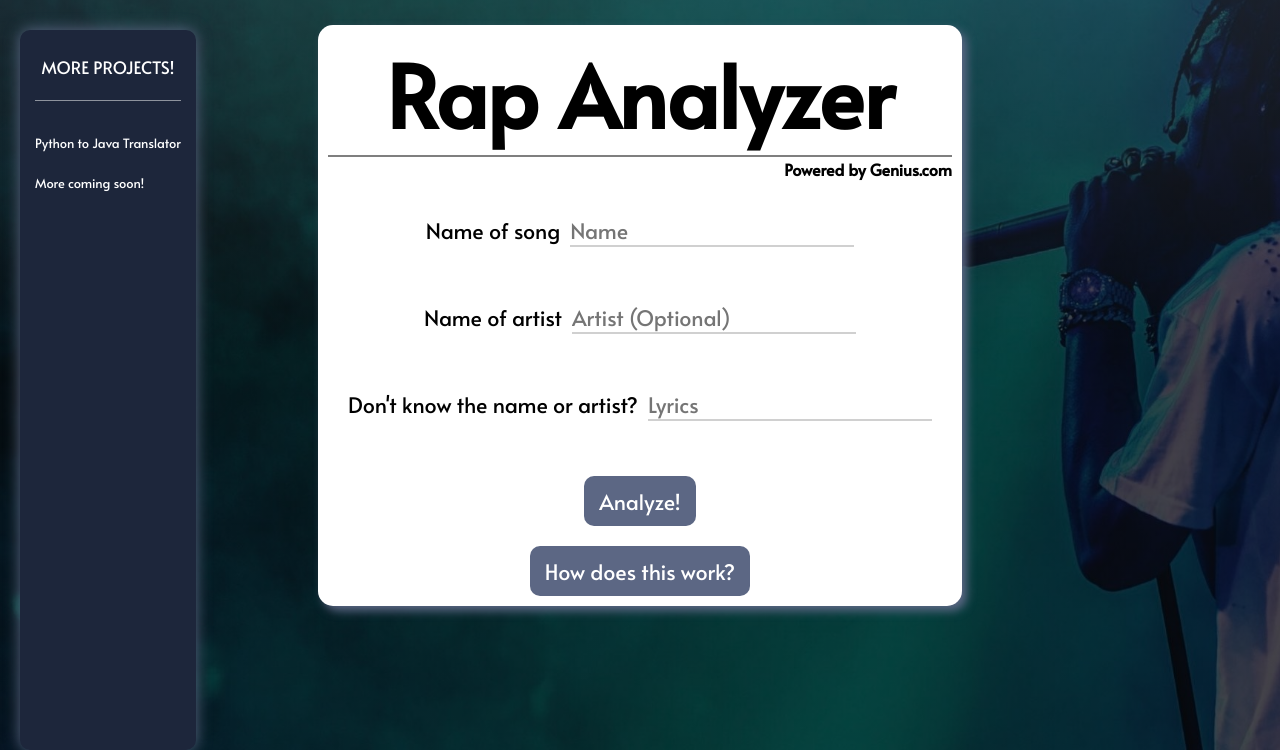
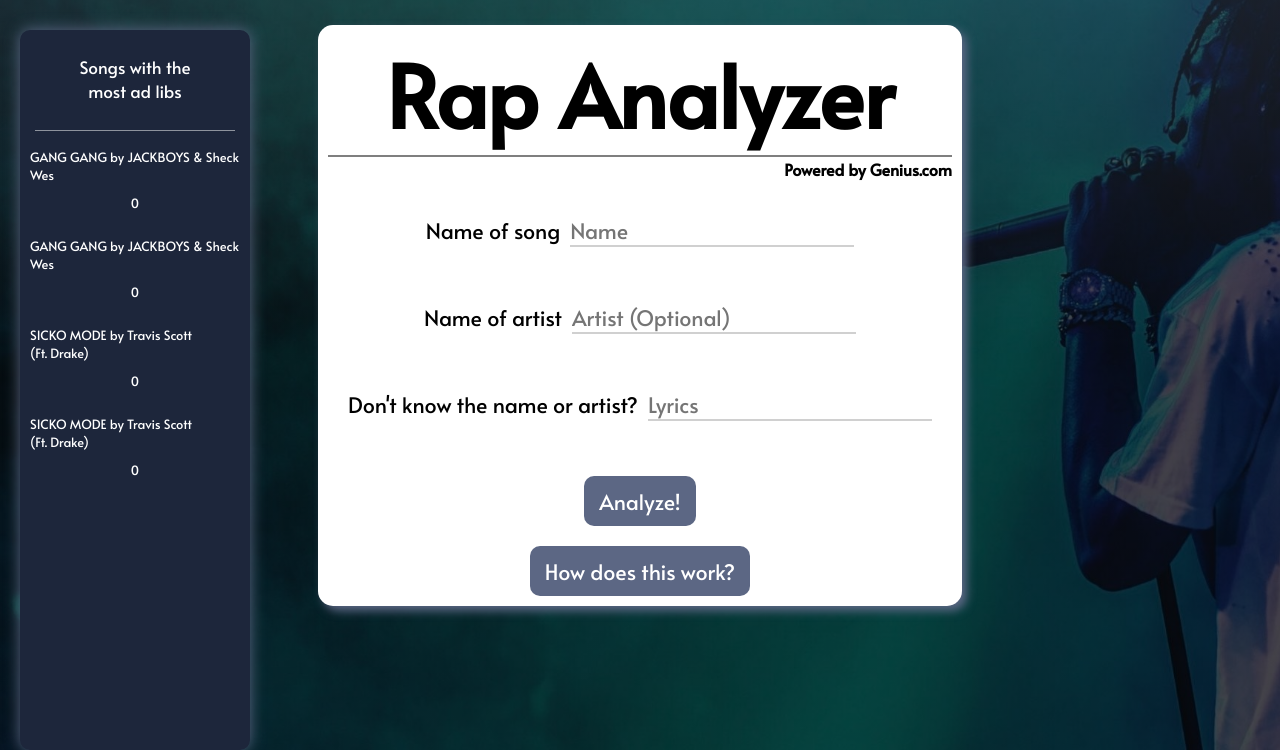
Before and after one commit to parkerswanson19/PythonJavaTranslator, a Django app: page /rap-analyzer/ in a window 1280 px wide. Shown: the part 50-800 px from the top of the page. Run offline with Django 3.2, Linux system fonts and the light colour scheme; data comes from the database, SQL or seed files in the repository.

Commit message:
Added top lists in two categories

```diff
--- a/PythonJavaTranslator/settings.py
+++ b/PythonJavaTranslator/settings.py
@@ -79,10 +79,7 @@ WSGI_APPLICATION = 'PythonJavaTranslator.wsgi.application'
 # https://docs.djangoproject.com/en/3.0/ref/settings/#databases
 
 DATABASE_URL = os.environ['DATABASE_URL']
-# print("YEET" + str(DATABASE_URL))
-
 conn = psycopg2.connect(DATABASE_URL, sslmode='require')
-
 DATABASES = {
     'default': dj_database_url.config(conn_max_age=600),
 }
--- a/RapAnalyzer/models.py
+++ b/RapAnalyzer/models.py
@@ -99,7 +99,8 @@ class SongDB(models.Model):
 
 
 class Song:
-    swear_words = ["fuck", "fucker", "motherfucker", "motherfuck", "shit", "bitch", "bitches", "nigga", "niggas", "ass",
+    swear_words = ["fuck", "fucker", "fucked", "motherfucker", "motherfuck", "shit", "bitch", "bitches", "nigga",
+                   "niggas", "ass",
                    "cunt", "cunts", "whore", "hoe", "slut", "bastard", "dick", "dicks", "pussy", "sluts", "dickhead",
                    "piss", "asshole", "damn", "goddamn", "titty", "titties", ]
 
--- a/RapAnalyzer/views.py
+++ b/RapAnalyzer/views.py
@@ -1,13 +1,18 @@
 from django.shortcuts import render
-from .models import Song
-import time
+from .models import *
+
+
+# import time
 
 
 def RapAnalyzerHomePage(request):
-    return render(request, 'rap-analyzer.html')
+    top_lists = getTopLists()
+    print(top_lists)
+    return render(request, 'rap-analyzer.html', top_lists)
 
 
 def RapAnalyzerAnalyze(request):
+    dictionary = getTopLists()
     # t0 = time.clock()
     # Creates a new Song object and assigns it to a local variable
     # 'content' is the name of the first textbox on the HTML page. It's telling Django to take the content of that box,
@@ -20,8 +25,18 @@ def RapAnalyzerAnalyze(request):
 
     new_input.analyze()
 
+    dictionary['code'] = new_input
+
     # t1 = time.clock()
     # print("Time elapsed: ", t1 - t0)  # CPU seconds elapsed (floating point)
 
     # Re-renders the page and passes the InputtedCode object to the HTML file so the text boxes can be updated
-    return render(request, 'rap-analyzer2.html', {'code': new_input})
+    return render(request, 'rap-analyzer2.html', dictionary)
+
+
+def getTopLists():
+    top_lists = {
+        'adlibs_list': ["most ad libs", SongDB.objects.order_by('-adlibs')[:4]],
+        'swear_words_list': ["most swear words", SongDB.objects.order_by('-num_of_swear_words')[:4]]
+    }
+    return top_lists
--- a/static/PythonJavaTranslator/css/rap-analyzer.css
+++ b/static/PythonJavaTranslator/css/rap-analyzer.css
@@ -201,15 +201,21 @@ form {
 .sidebar-header:after {
     content: "";
     position: absolute;
-    top: 70px;
+    top: 100px;
     right: 15px;
     height: 1px;
     width: calc(100% - 30px);
     background: rgba(255, 255, 255, 0.5);
 }
 
+.sidebar p:first-of-type {
+    color: white;
+    font-size: 75%;
+    margin-top: 30px;
+}
+
 .sidebar li:first-of-type {
-    margin-top: 40px;
+    margin-top: 20px;
 }
 
 .sidebar li {
@@ -217,12 +223,26 @@ form {
     list-style: none;
 }
 
-.sidebar a {
+.sidebar a,
+.sidebar span {
     text-decoration: none;
     margin-top: 10px;
     font-size: 60%;
     color: white;
     font-weight: 300;
+}
+
+.sidebar img {
+    margin-top: 5px;
+    max-height: 50px;
+}
+
+.list-item {
+    margin-top: 10px;
+    display: flex;
+    flex-direction: column;
+    justify-content: center;
+    align-items: center;
 }
 
 /* Page 2 */
--- a/templates/rap-analyzer.html
+++ b/templates/rap-analyzer.html
@@ -16,15 +16,27 @@
     </div>
     <div class="header-right">
         <a href="/home/about/">About the Creators</a>
+{#        <a href="/home/">More Projects!</a>#}
     </div>
 </div>
 <div class="body">
     <div class="sidebar-container">
         <div class="sidebar">
-            <h2 class="sidebar-header">MORE PROJECTS!</h2>
-            <li><a href="/translator/">Python to Java Translator</a></li>
-            <li><a href="#">More coming soon!</a></li>
+            <h2 class="sidebar-header">Songs with the<br>{{ adlibs_list.0 }}</h2>
+            <p></p>
+            {% for stat in adlibs_list.1 %}
+                <div class="list-item">
+                    <img src="{{ stat.img_url }}">
+                    <a href="#">{{ stat.title }}</a>
+                <span>{{ stat.adlibs }}</span>
+                </div>
+            {% endfor %}
         </div>
+        {#        <div class="sidebar">#}
+        {#            <h2 class="sidebar-header">MORE PROJECTS!</h2>#}
+        {#            <li><a href="/translator/">Python to Java Translator</a></li>#}
+        {#            <li><a href="#">More coming soon!</a></li>#}
+        {#        </div>#}
     </div>
     <div class="body-content">
         <div class="body-box">
```
Also changed, not shown: templates/rap-analyzer2.html (+14 -3 lines).
